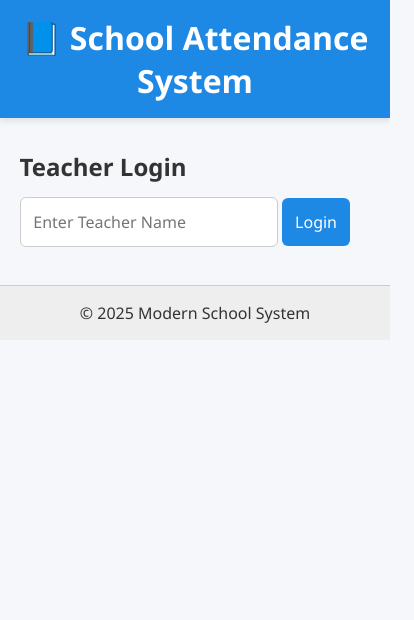
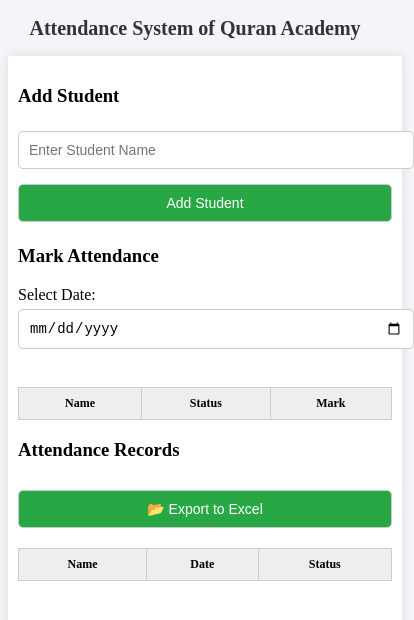
Before and after one commit to r44090703-art/attendance-website, a plain HTML site: page index.html in a window 390 px wide. Shown: the whole page, 414 px wide, since content can reach past the window. Drawn offline with Linux system fonts and the light colour scheme.

Commit message:
Add files via upload

```diff
--- a/index.html
+++ b/index.html
@@ -2,74 +2,45 @@
 <html lang="en">
 <head>
   <meta charset="UTF-8">
-  <meta name="viewport" content="width=device-width, initial-scale=1.0">
-  <title>School Attendance System</title>
+  <title>Attendance System</title>
   <link rel="stylesheet" href="style.css">
-
-  <!-- PWA Manifest -->
-  <link rel="manifest" href="manifest.json">
-  <meta name="theme-color" content="#1e88e5">
-
-  <!-- Favicon -->
-  <link rel="icon" type="image/png" sizes="192x192" href="icons/icon-192.png">
-  <link rel="apple-touch-icon" href="icons/icon-512.png">
 </head>
 <body>
-  <header>
-    <h1>📘 School Attendance System</h1>
-  </header>
+  <h2>Attendance System of Quran Academy</h2>
+  <div class="container">
+    <h3>Add Student</h3>
+    <input type="text" id="studentName" placeholder="Enter Student Name">
+    <button class="btn" onclick="addStudent()">Add Student</button>
 
-  <main>
-    <!-- Teacher Login -->
-    <section id="login-section">
-      <h2>Teacher Login</h2>
-      <input type="text" id="teacherName" placeholder="Enter Teacher Name">
-      <button onclick="loginTeacher()">Login</button>
-    </section>
+    <h3>Mark Attendance</h3>
+    <label for="date">Select Date:</label>
+    <input type="date" id="date"><br><br>
 
-    <!-- Dashboard -->
-    <section id="dashboard" class="hidden">
-      <h2 id="welcome"></h2>
+    <table>
+      <thead>
+        <tr>
+          <th>Name</th>
+          <th>Status</th>
+          <th>Mark</th>
+        </tr>
+      </thead>
+      <tbody id="studentTable"></tbody>
+    </table>
 
-      <!-- Add Student -->
-      <div class="card">
-        <h3>Add Student</h3>
-        <input type="text" id="studentName" placeholder="Enter Student Name">
-        <button onclick="addStudent()">Add</button>
-      </div>
-
-      <!-- Attendance Table -->
-      <div class="card">
-        <h3>Mark Attendance</h3>
-        <table id="attendanceTable">
-          <thead>
-            <tr>
-              <th>Student Name</th>
-              <th>Present</th>
-              <th>Absent</th>
-            </tr>
-          </thead>
-          <tbody></tbody>
-        </table>
-        <button onclick="saveAttendance()">💾 Save Attendance</button>
-        <button onclick="exportToExcel()">⬇️ Export to Excel</button>
-      </div>
-    </section>
-  </main>
-
-  <footer>
-    <p>© 2025 Modern School System</p>
-  </footer>
+    <h3>Attendance Records</h3>
+    <button class="btn" onclick="exportCSV()">📂 Export to Excel</button>
+    <table>
+      <thead>
+        <tr>
+          <th>Name</th>
+          <th>Date</th>
+          <th>Status</th>
+        </tr>
+      </thead>
+      <tbody id="recordTable"></tbody>
+    </table>
+  </div>
 
   <script src="script.js"></script>
-  <script src="https://cdnjs.cloudflare.com/ajax/libs/xlsx/0.18.5/xlsx.full.min.js"></script>
-  <script>
-    // Register Service Worker for PWA
-    if ('serviceWorker' in navigator) {
-      navigator.serviceWorker.register('service-worker.js')
-        .then(() => console.log("✅ Service Worker Registered"))
-        .catch(err => console.log("Service Worker Error:", err));
-    }
-  </script>
 </body>
 </html>
--- a/script.js
+++ b/script.js
@@ -1,73 +1,91 @@
 let students = JSON.parse(localStorage.getItem("students")) || [];
-let teacher = localStorage.getItem("teacher") || "";
+let attendance = JSON.parse(localStorage.getItem("attendance")) || [];
+// {name, date, status}
 
-function loginTeacher() {
-  const name = document.getElementById("teacherName").value;
-  if (name.trim() === "") {
-    alert("Enter teacher name!");
-    return;
-  }
-  teacher = name;
-  localStorage.setItem("teacher", teacher);
-  document.getElementById("welcome").innerText = `Welcome, ${teacher}`;
-  document.getElementById("login-section").classList.add("hidden");
-  document.getElementById("dashboard").classList.remove("hidden");
-  renderStudents();
+function saveData() {
+  localStorage.setItem("students", JSON.stringify(students));
+  localStorage.setItem("attendance", JSON.stringify(attendance));
+}
+
+function renderStudents() {
+  const table = document.getElementById("studentTable");
+  table.innerHTML = "";
+  students.forEach((student, index) => {
+    let row = `
+      <tr>
+        <td>${student}</td>
+        <td>-</td>
+        <td>
+          <button onclick="markAttendance(${index}, 'Present')">Present</button>
+          <button onclick="markAttendance(${index}, 'Absent')">Absent</button>
+		  <button onclick="markAttendance(${index}, 'Leave')">Leave</button>
+        </td>
+      </tr>
+    `;
+    table.innerHTML += row;
+  });
+}
+
+function renderRecords() {
+  const table = document.getElementById("recordTable");
+  table.innerHTML = "";
+  attendance.forEach(record => {
+    let row = `
+      <tr>
+        <td>${record.name}</td>
+        <td>${record.date}</td>
+        <td>${record.status}</td>
+      </tr>
+    `;
+    table.innerHTML += row;
+  });
 }
 
 function addStudent() {
   const name = document.getElementById("studentName").value;
-  if (name.trim() === "") {
-    alert("Enter student name!");
+  if(name.trim() === "") return alert("Enter a name!");
+  students.push(name);
+  saveData();
+  renderStudents();
+  document.getElementById("studentName").value = "";
+}
+
+function markAttendance(index, status) {
+  const date = document.getElementById("date").value;
+  if(!date) return alert("Please select a date!");
+
+  const student = students[index];
+
+  // prevent duplicate entries for same student/date
+  const exists = attendance.find(r => r.name === student && r.date === date);
+  if(exists) {
+    exists.status = status; // update if already marked
+  } else {
+    attendance.push({ name: student, date: date, status: status });
+  }
+
+  saveData();
+  renderRecords();
+}
+
+// ✅ Export to CSV (Excel readable)
+function exportCSV() {
+  if(attendance.length === 0) {
+    alert("No attendance records to export!");
     return;
   }
-  students.push({ name, status: "" });
-  localStorage.setItem("students", JSON.stringify(students));
-  document.getElementById("studentName").value = "";
-  renderStudents();
+
+  let csv = "Name,Date,Status\n";
+  attendance.forEach(record => {
+    csv += `${record.name},${record.date},${record.status}\n`;
+  });
+
+  const blob = new Blob([csv], { type: "text/csv" });
+  const link = document.createElement("a");
+  link.href = URL.createObjectURL(blob);
+  link.download = "attendance_records.csv";
+  link.click();
 }
 
-function renderStudents() {
-  const tbody = document.querySelector("#attendanceTable tbody");
-  tbody.innerHTML = "";
-  students.forEach((student, index) => {
-    const row = `
-      <tr>
-        <td>${student.name}</td>
-        <td><input type="radio" name="status${index}" value="Present" ${student.status==="Present"?"checked":""}></td>
-        <td><input type="radio" name="status${index}" value="Absent" ${student.status==="Absent"?"checked":""}></td>
-      </tr>
-    `;
-    tbody.innerHTML += row;
-  });
-}
-
-function saveAttendance() {
-  students.forEach((student, index) => {
-    const status = document.querySelector(`input[name="status${index}"]:checked`);
-    student.status = status ? status.value : "";
-  });
-  localStorage.setItem("students", JSON.stringify(students));
-  alert("Attendance saved!");
-}
-
-function exportToExcel() {
-  if (students.length === 0) {
-    alert("No data to export!");
-    return;
-  }
-  const worksheet = XLSX.utils.json_to_sheet(students);
-  const workbook = XLSX.utils.book_new();
-  XLSX.utils.book_append_sheet(workbook, worksheet, "Attendance");
-  XLSX.writeFile(workbook, "Attendance.xlsx");
-}
-
-// Auto login if teacher already exists
-window.onload = () => {
-  if (teacher) {
-    document.getElementById("welcome").innerText = `Welcome, ${teacher}`;
-    document.getElementById("login-section").classList.add("hidden");
-    document.getElementById("dashboard").classList.remove("hidden");
-    renderStudents();
-  }
-};
+renderStudents();
+renderRecords();
--- a/style.css
+++ b/style.css
@@ -1,85 +1,68 @@
-* {
-  margin: 0;
-  padding: 0;
-  box-sizing: border-box;
-  font-family: "Segoe UI", sans-serif;
+body {
+  font-family:'Arial, sans-serif'
+  margin: 20px;
+  background: #f4f4f9;
 }
-
-body {
-  background: #f5f7fa;
+h2 {
+  text-align: center;
   color: #333;
 }
-
-header {
-  background: #1e88e5;
-  color: white;
-  text-align: center;
-  padding: 1rem;
-  box-shadow: 0 3px 6px rgba(0,0,0,0.1);
+.container {
+  max-width: 700px;
+  margin: auto;
+  background: white;
+  padding: 20px;
+  border-radius: 10px;
+  box-shadow: 0px 0px 10px rgba(0,0,0,0.1);
 }
-
-main {
-  width: 90%;
-  max-width: 900px;
-  margin: 2rem auto;
+input, button, select {
+  margin: 5px 0;
+  padding: 10px;
+  width: 100%;
+  border: 1px solid #ccc;
+  border-radius: 5px;
 }
-
-h2, h3 {
-  margin-bottom: 0.5rem;
-}
-
-.card {
-  background: white;
-  padding: 1rem;
-  border-radius: 10px;
-  box-shadow: 0 2px 6px rgba(0,0,0,0.1);
-  margin: 1rem 0;
-}
-
-input, button {
-  padding: 0.8rem;
-  margin: 0.4rem 0;
-  border: 1px solid #ccc;
-  border-radius: 6px;
-  font-size: 1rem;
-}
-
-button {
-  background: #1e88e5;
-  color: white;
-  border: none;
-  cursor: pointer;
-  transition: 0.3s;
-}
-
-button:hover {
-  background: #0d47a1;
-}
-
 table {
   width: 100%;
   border-collapse: collapse;
-  margin-top: 1rem;
-  display: block;
-  overflow-x: auto;
-  white-space: nowrap;
+  margin-top: 15px;
+}
+th, td {
+  border: 1px solid #ccc;
+  padding: 10px;
+  text-align: center;
+}
+th {
+  background: #eee;
+}
+.btn {
+  background: #28a745;
+  color: white;
+  cursor: pointer;
+  margin-top: 10px;
+}
+.btn:hover {
+  background: #218838;
 }
 
-th, td {
-  border: 1px solid #ddd;
-  text-align: center;
-  padding: 0.6rem;
-  font-size: 0.9rem;
+@media (max-width: 600px) {
+  h2 {
+    font-size: 20px;
+  }
+  .container {
+    width: 100%;
+    padding: 10px;
+    border-radius: 0;
+    min-height: 100vh; /* full screen height on mobile */
+  }
+  input, button, select {
+    font-size: 14px;
+    padding: 10px;
+  }
+  table {
+    font-size: 12px;
+  }
+  th, td {
+    padding: 8px;
+  }
 }
-
-.hidden {
-  display: none;
-}
-
-footer {
-  text-align: center;
-  padding: 1rem;
-  background: #eee;
-  margin-top: 2rem;
-  border-top: 1px solid #ccc;
-}
```
